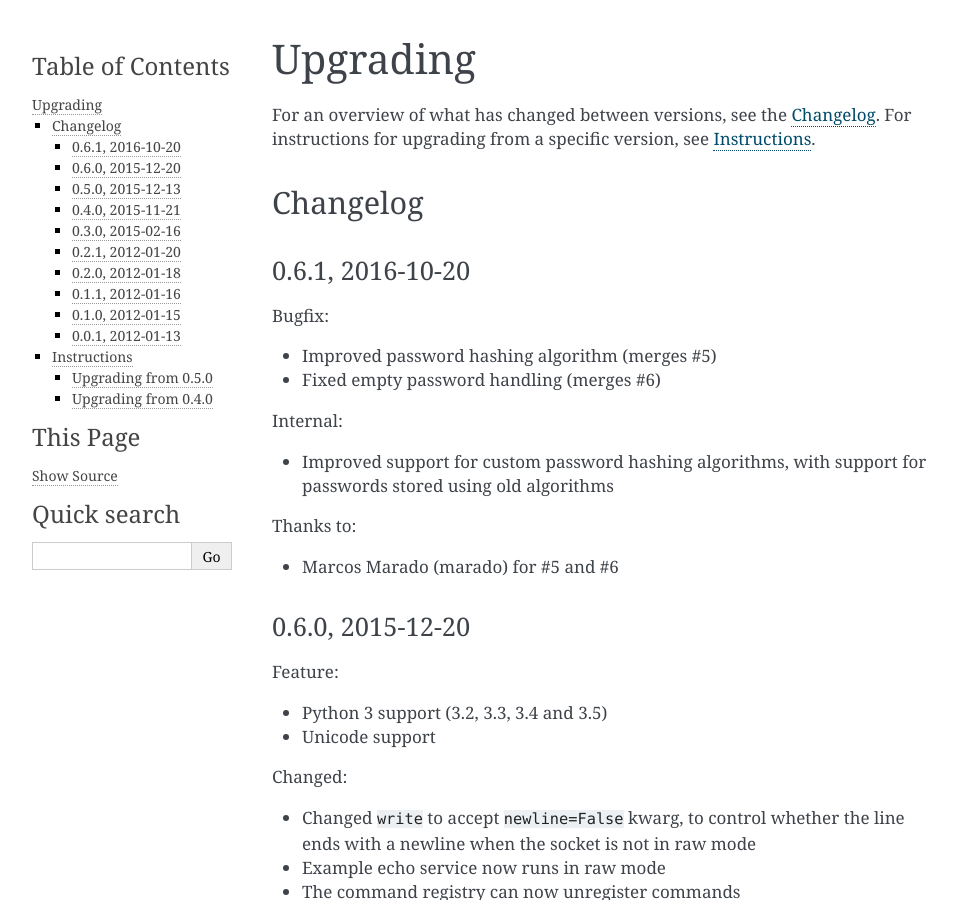
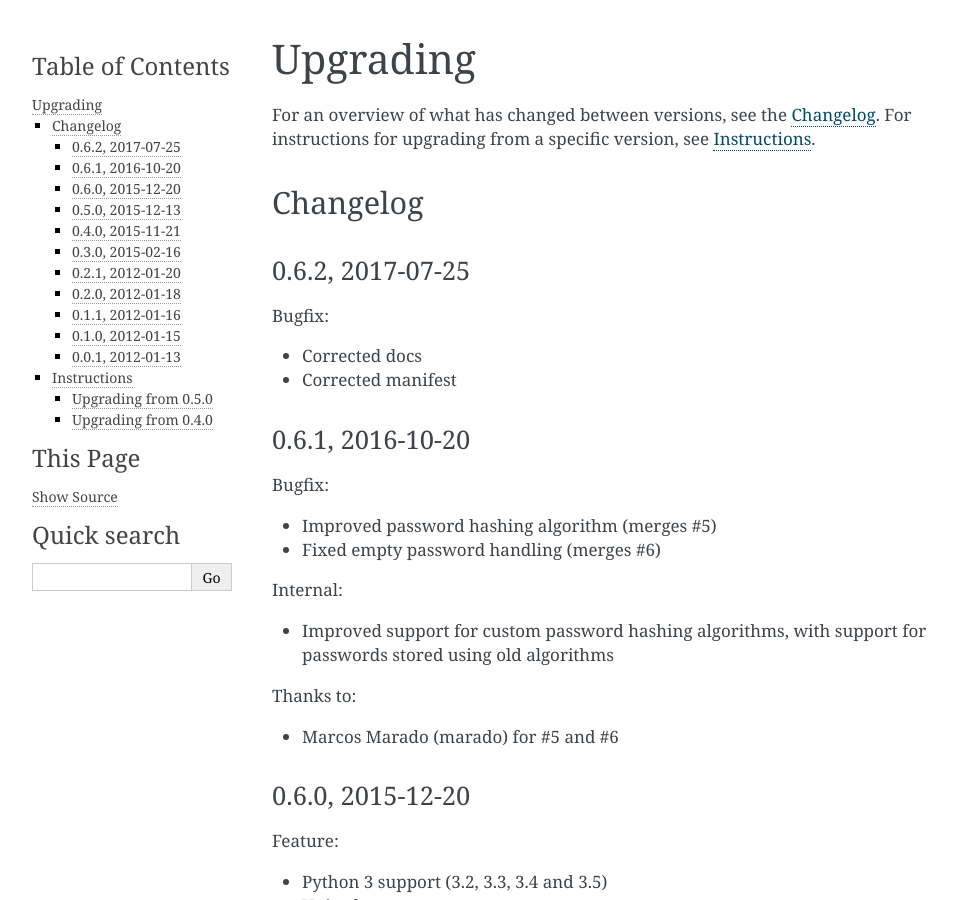
Before and after one commit to radiac/mara, a Sphinx documentation site: the page built from docs/upgrading.rst, in a window 1280 px wide and 900 px high. Shown: the whole window, without its empty margins (148-1105 px from the left). Built offline with Sphinx 7.4.7, drawn with Linux system fonts in a browser that asks for light colours; cross-references to code outside the pages are shown as plain code.

Commit message:
Bump version to 0.6.2

```diff
--- a/README.rst
+++ b/README.rst
@@ -29,7 +29,7 @@
   * natural language processing tools
   * accounts, login helpers and rooms
 
-Version 0.6.1. Supports Python 2.7 and 3.2 to 3.5.
+Version 0.6.2. Supports Python 2.7 and 3.2 to 3.5.
 
 See the `Documentation <http://radiac.net/projects/mara/documentation/>`_
 for details of how Mara works.
--- a/docs/conf.py
+++ b/docs/conf.py
@@ -55,9 +55,9 @@
 # built documents.
 #
 # The short X.Y version.
-version = '0.6.1'
+version = '0.6.2'
 # The full version, including alpha/beta/rc tags.
-release = '0.6.1'
+release = '0.6.2'
 
 # The language for content autogenerated by Sphinx. Refer to documentation
 # for a list of supported languages.
--- a/docs/index.rst
+++ b/docs/index.rst
@@ -5,7 +5,7 @@
 Mara is a framework for building telnet-based services such as IRC-like
 chatrooms, talkers or muds.
 
-Version 0.6.1
+Version 0.6.2
 
 .. seealso::
 
--- a/docs/upgrading.rst
+++ b/docs/upgrading.rst
@@ -11,6 +11,15 @@
 
 Changelog
 =========
+
+0.6.2, 2017-07-25
+-----------------
+
+Bugfix:
+
+* Corrected docs
+* Corrected manifest
+
 
 0.6.1, 2016-10-20
 -----------------
--- a/mara/__init__.py
+++ b/mara/__init__.py
@@ -8,7 +8,7 @@
 from . import events
 
 
-__version__ = "0.6.1"
+__version__ = "0.6.2"
 __license__ = "BSD"
 __author__ = "Richard Terry"
 __credits__ = [
--- a/setup.py
+++ b/setup.py
@@ -1,7 +1,7 @@
 import os
 from setuptools import setup
 
-VERSION = "0.6.1"
+VERSION = "0.6.2"
 
 def read(fname):
     return open(os.path.join(os.path.dirname(__file__), fname)).read()
```
